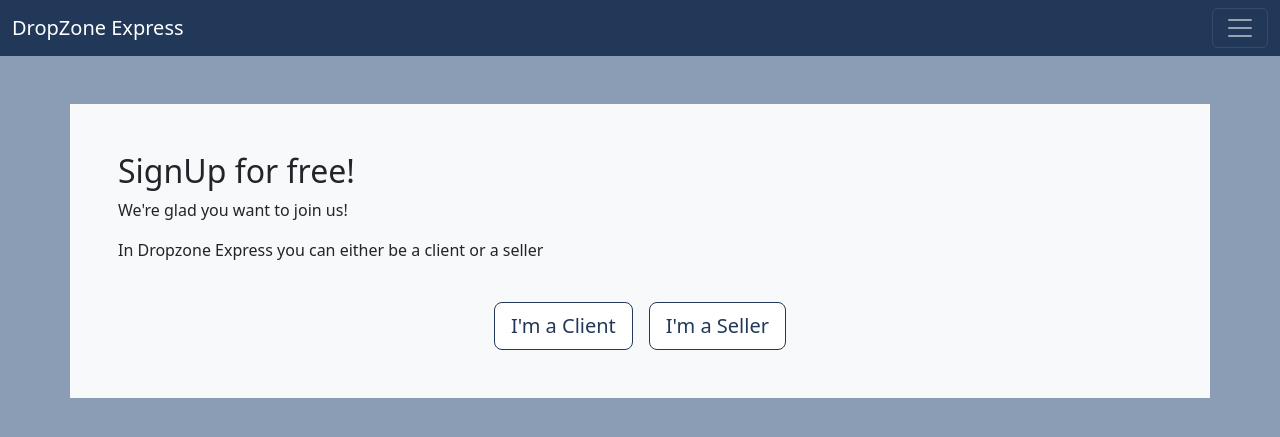
After one commit to AlpGregory/DropZone_Express, a Django app: page /auth_and_perms/signup in a window 1280 px wide. The commit adds this page. Shown: the top 437 px of the page. Run offline with Django 4.2, Linux system fonts and the light colour scheme.

Commit message:
Create SignUp view and User Model

```diff
--- a/src/auth_and_perms/models.py
+++ b/src/auth_and_perms/models.py
@@ -3,5 +3,6 @@ from django.db import models
 
 
 class User(AbstractUser):
-    email = models.EmailField('Email Address', primary_key=True)
-    is_supplier = models.BooleanField('Supplier', default=False)
+    is_seller = models.BooleanField('Seller Account', default=False)
+    is_client = models.BooleanField('Client Account', default=False)
+    is_admin = models.BooleanField('Admin Account', default=False)
--- /dev/null
+++ b/src/auth_and_perms/static/auth_and_perms/css/signup.css
@@ -0,0 +1,17 @@
+.btn.btn-dark.btn-lg.mx-2 {
+    border-color: rgb(33,56,89);
+    background-color: white;
+    color: rgb(33,56,89);
+}
+
+.btn.btn-dark.btn-lg.mx-2:hover {
+    border: none;
+    background-color: rgb(33,56,89);
+    color: white;
+}
+
+.btn.btn-dark.btn-lg.mx-2:active {
+    border: none;
+    background-color: rgb(0,56,89);
+    color: white;
+}
--- /dev/null
+++ b/src/auth_and_perms/templates/auth_and_perms/signup.html
@@ -0,0 +1,27 @@
+{% extends 'commerce/main.html' %}
+
+{% load static %}
+
+{% block css %}
+<link rel="stylesheet" type='text/css' href="{% static 'auth_and_perms/css/signup.css' %}">
+{% endblock css %}
+
+{% block title %}
+Create an account
+{% endblock title %}
+
+{% block body %}
+<br>
+<br>
+<div class="container-md p-5 bg-light">
+    <h2>SignUp for free!</h2>
+    <p>We're glad you want to join us!</p>
+    <p>In Dropzone Express you can either be a client or a seller</p>
+    <br>
+    <div class="d-flex align-items-center justify-content-center">
+        <button type="button" class="btn btn-dark btn-lg mx-2">I'm a Client</button>
+        <button type="button" class="btn btn-dark btn-lg mx-2">I'm a Seller</button>
+    </div>
+
+</div>
+{% endblock body %}
--- a/src/auth_and_perms/urls.py
+++ b/src/auth_and_perms/urls.py
@@ -1,8 +1,12 @@
 from django.urls import path
-from auth_and_perms.views import signup_client, login
+from auth_and_perms.views import (signup, client_signup, seller_signup,
+                                  admin_signup, login)
 
 
 urlpatterns = [
-    path('signup_client/', signup_client, name='signup_client'),
+    path('signup', signup, name='signup'),
+    path('signup/client/', client_signup, name='client_signup'),
+    path('signup/seller/', seller_signup, name='seller_signup'),
+    path('signup/admin', admin_signup, name='admin_signup'),
     path('login/', login, name='login'),
 ]
--- a/src/auth_and_perms/views.py
+++ b/src/auth_and_perms/views.py
@@ -2,7 +2,11 @@ from django.shortcuts import render, redirect
 from auth_and_perms.forms import NewUserForm, LoginUserForm
 
 
-def signup_client(request):
+def signup(request):
+    return render(request, 'auth_and_perms/signup.html')
+
+
+def client_signup(request):
     if request.method == 'POST':
         form = NewUserForm(request.POST)
         if form.is_valid():
@@ -11,5 +15,13 @@ def signup_client(request):
     return redirect('auth_and_perms.login')
 
 
+def seller_signup(request):
+    pass
+
+
+def admin_signup(request):
+    pass
+
+
 def login(request):
     return render(request, 'auth_and_perms/login.html')
--- /dev/null
+++ b/src/commerce/static/commerce/css/main.css
@@ -0,0 +1,7 @@
+.navbar {
+    background-color: rgb(33,56,89);
+}
+
+.custom-body {
+    background-color: rgb(139,156,181);
+}
--- a/src/commerce/templates/commerce/main.html
+++ b/src/commerce/templates/commerce/main.html
@@ -1,14 +1,17 @@
 <!DOCTYPE html>
 <html lang="en">
 <head>
+    {% load static %}
     <meta charset="UTF-8">
+    <link rel="stylesheet" type='text/css' href="{% static 'commerce/css/main.css' %}">
+    {% block css %}{% endblock css %}
     <link href="https://cdn.jsdelivr.net/npm/bootstrap@5.3.1/dist/css/bootstrap.min.css" rel="stylesheet" integrity="sha384-4bw+/aepP/YC94hEpVNVgiZdgIC5+VKNBQNGCHeKRQN+PtmoHDEXuppvnDJzQIu9" crossorigin="anonymous">
     <script src="https://cdn.jsdelivr.net/npm/bootstrap@5.3.1/dist/js/bootstrap.bundle.min.js" integrity="sha384-HwwvtgBNo3bZJJLYd8oVXjrBZt8cqVSpeBNS5n7C8IVInixGAoxmnlMuBnhbgrkm" crossorigin="anonymous"></script>
     <title>{% block title %}Welcome Page{% endblock title %}</title>
     {% block head %}{% endblock head %}
 </head>
-<body class="bg-gray">
-<nav class="navbar navbar-fixed-top navbar-dark bg-dark">
+<body class="bg-gray custom-body">
+<nav class="navbar navbar-fixed-top navbar-dark">
     <div class="container-fluid">
         <a class="navbar-brand" href="#">DropZone Express</a>
         <button class="navbar-toggler" type="button" data-bs-toggle="collapse" data-bs-target="#navbarNav" aria-controls="navbarNav" aria-expanded="false" aria-label="Toggle navigation">
@@ -33,7 +36,7 @@
     </div>
 </nav>
 {% block body %}
-<a class="" href="{% url 'auth_and_perms:login' %}">login</a>
+<a class="" href="{% url 'auth_and_perms:signup' %}">signup</a>
 {% endblock body %}
 {% block script %}
 {% endblock script %}
--- a/src/dropzone_express/settings.py
+++ b/src/dropzone_express/settings.py
@@ -9,7 +9,7 @@ https://docs.djangoproject.com/en/4.2/topics/settings/
 For the full list of settings and their values, see
 https://docs.djangoproject.com/en/4.2/ref/settings/
 """
-
+import os.path
 from pathlib import Path
 
 # Build paths inside the project like this: BASE_DIR / 'subdir'.
@@ -121,7 +121,8 @@ USE_TZ = True
 # Static files (CSS, JavaScript, Images)
 # https://docs.djangoproject.com/en/4.2/howto/static-files/
 
-STATIC_URL = 'static/'
+STATIC_ROOT = (os.path.join(BASE_DIR, 'static'))
+STATIC_URL = '/static/'
 
 # Default primary key field type
 # https://docs.djangoproject.com/en/4.2/ref/settings/#default-auto-field
```
Also changed, not shown: src/auth_and_perms/migrations/0001_initial.py (added).
